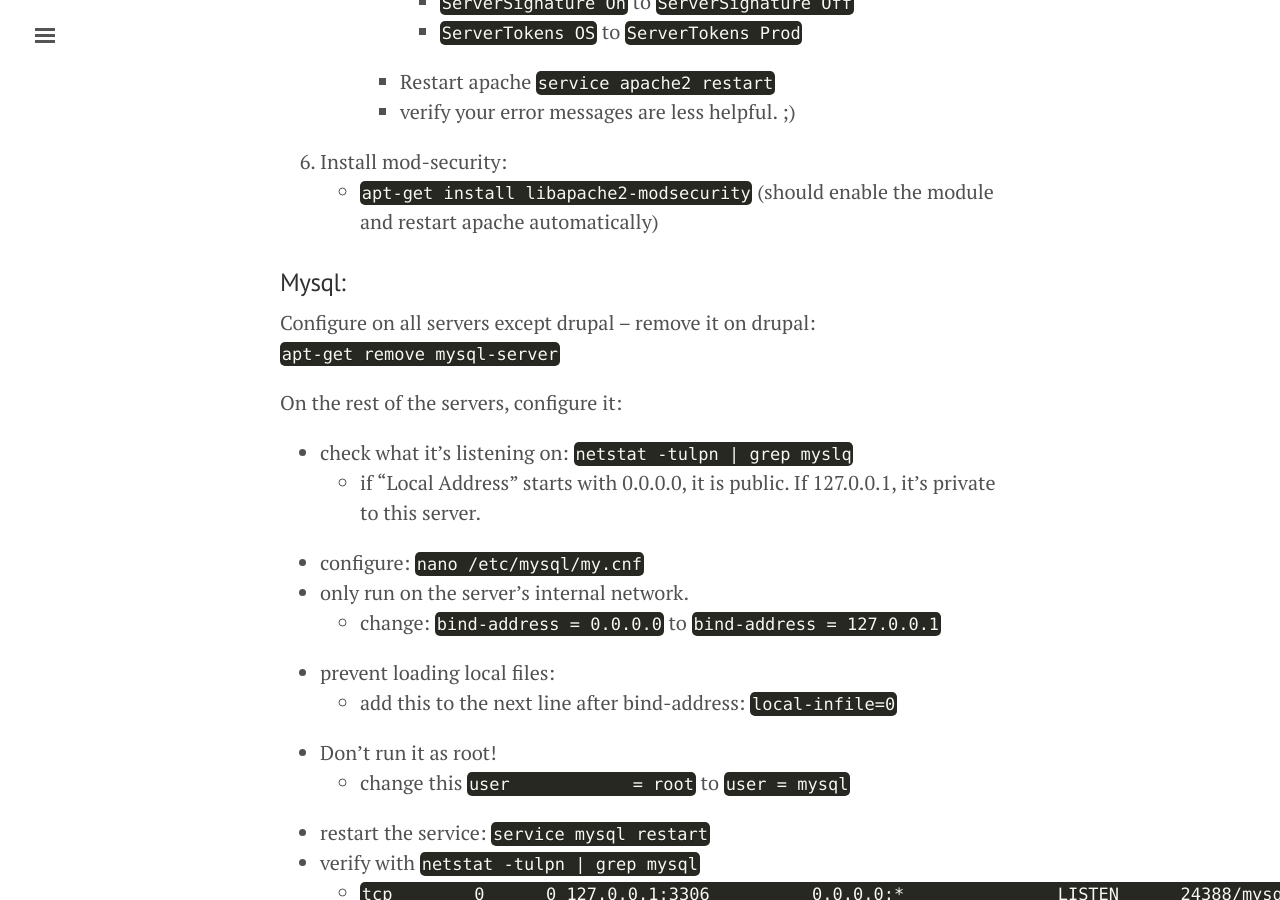
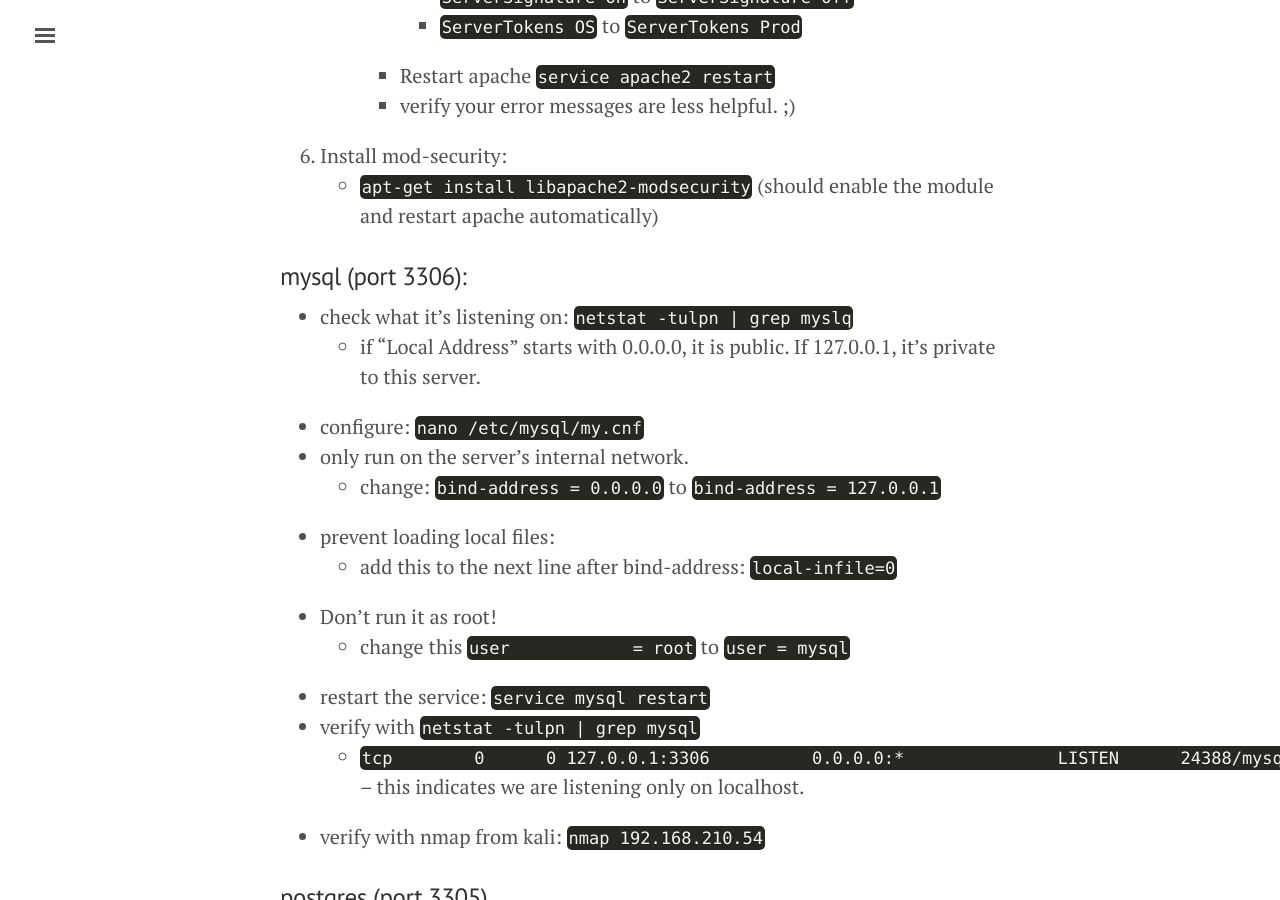
Before and after one commit to slackboxster/slackboxster.github.io, a Jekyll site: the page built from gencyber2017/lesson.md, in a window 1280 px wide and 900 px high, scrolled down 17537 px. Built offline with Jekyll 4.4.1, drawn with Linux system fonts in a browser that asks for light colours; some of the changed text lies outside the part shown.

Commit message:
minor fixes

````diff
--- a/gencyber2017/lesson.md
+++ b/gencyber2017/lesson.md
@@ -384,14 +384,14 @@
         ```
     * restart apache to make sure everything is still good:
         * `service apache2 restart`
-    * verify you've locked things down by going to: `http://192.168.210.54/~root` (replace IP address...) in a browser -- you should get a "forbidden" error.
-    * open the config file: `nano /etc/apache2/apache2.conf`
+    * verify you've locked things down by going to: `http://192.168.210.54/~root/.bashrc` (replace IP address...) in a browser -- you should get a "forbidden" error.
 3. Verify it's running as www-data:
-        ```
-        # These need to be set in /etc/apache2/envvars
-        User ${APACHE_RUN_USER}
-        Group ${APACHE_RUN_GROUP}
-        ```
+
+    ```
+    # These need to be set in /etc/apache2/envvars
+    User ${APACHE_RUN_USER}
+    Group ${APACHE_RUN_GROUP}
+    ```
     * oh, but wait, quick gotta check another file: `cat /etc/apache2/envvars | grep APACHE_RUN`
         ```
         export APACHE_RUN_USER=www-data
@@ -428,11 +428,7 @@
     * `apt-get install libapache2-modsecurity` (should enable the module and restart apache automatically)
 
 
-### Mysql:
-
-Configure on all servers except drupal -- remove it on drupal: `apt-get remove mysql-server`
-
-On the rest of the servers, configure it:
+### mysql (port 3306):
 
 * check what it's listening on: `netstat -tulpn | grep myslq`
     * if "Local Address" starts with 0.0.0.0, it is public. If 127.0.0.1, it's private to this server.
````
